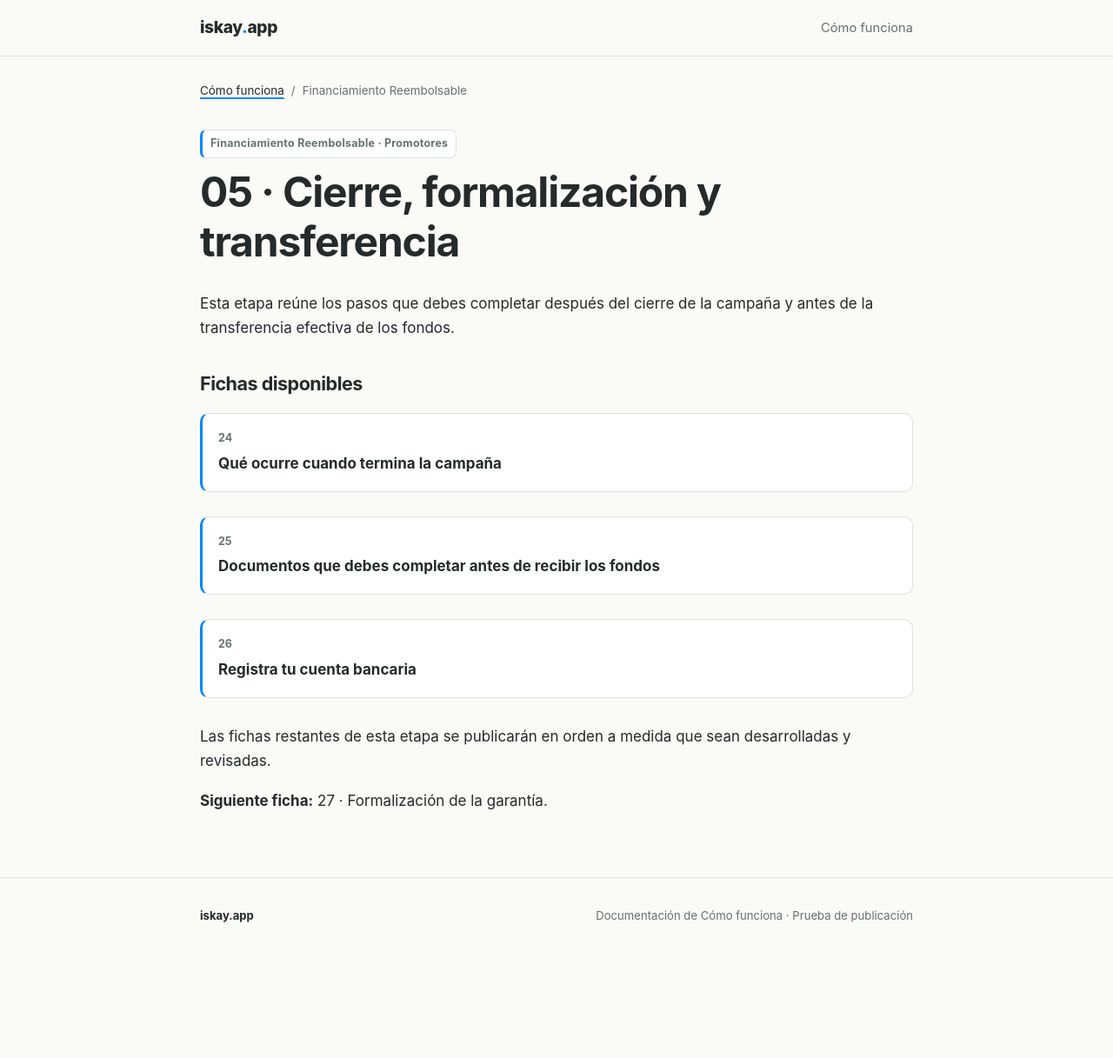
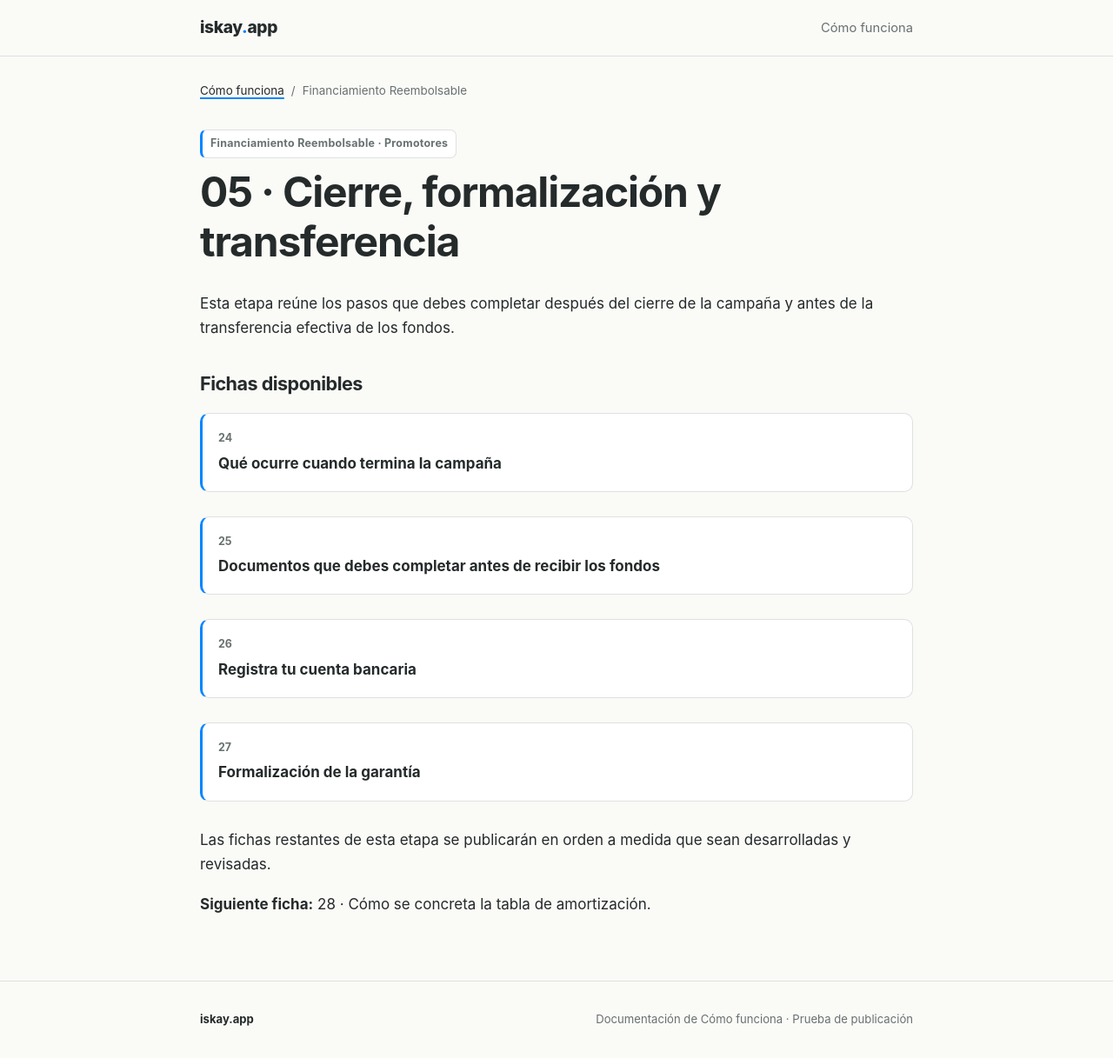
Before and after one commit to iskayApp/como-funciona, a Jekyll site: the page built from ideas/financiamiento-reembolsable/promotores/05-cierre-formalizacion-transferencia/index.md, in a window 1280 px wide and 1217 px high. Shown: the whole window at 87% size. Built offline with Jekyll 4.4.1, drawn with Linux system fonts in a browser that asks for light colours.

Commit message:
docs: actualizar indice etapa 05 con ficha 27

```diff
--- a/ideas/financiamiento-reembolsable/promotores/05-cierre-formalizacion-transferencia/index.md
+++ b/ideas/financiamiento-reembolsable/promotores/05-cierre-formalizacion-transferencia/index.md
@@ -17,8 +17,9 @@ Esta etapa reúne los pasos que debes completar después del cierre de la campa
   <li><a href="{{ '/financiamiento-reembolsable/promotores/cierre-formalizacion-transferencia/que-ocurre-cuando-termina-la-campana/' | relative_url }}"><span class="topic-number">24</span><strong>Qué ocurre cuando termina la campaña</strong></a></li>
   <li><a href="{{ '/financiamiento-reembolsable/promotores/cierre-formalizacion-transferencia/documentos-que-debes-completar-antes-de-recibir-los-fondos/' | relative_url }}"><span class="topic-number">25</span><strong>Documentos que debes completar antes de recibir los fondos</strong></a></li>
   <li><a href="{{ '/financiamiento-reembolsable/promotores/cierre-formalizacion-transferencia/registra-tu-cuenta-bancaria/' | relative_url }}"><span class="topic-number">26</span><strong>Registra tu cuenta bancaria</strong></a></li>
+  <li><a href="{{ '/financiamiento-reembolsable/promotores/cierre-formalizacion-transferencia/formalizacion-de-la-garantia/' | relative_url }}"><span class="topic-number">27</span><strong>Formalización de la garantía</strong></a></li>
 </ul>
 
 Las fichas restantes de esta etapa se publicarán en orden a medida que sean desarrolladas y revisadas.
 
-**Siguiente ficha:** 27 · Formalización de la garantía.
+**Siguiente ficha:** 28 · Cómo se concreta la tabla de amortización.
```
